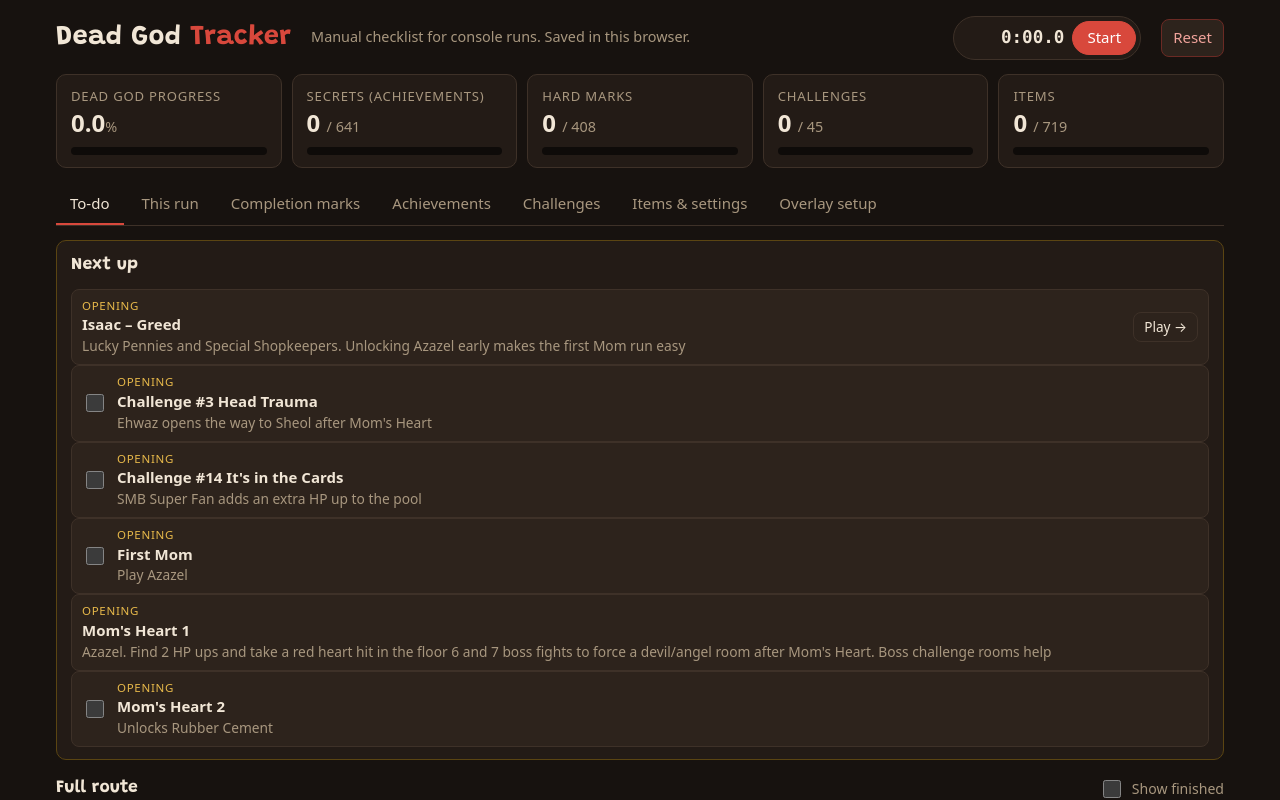
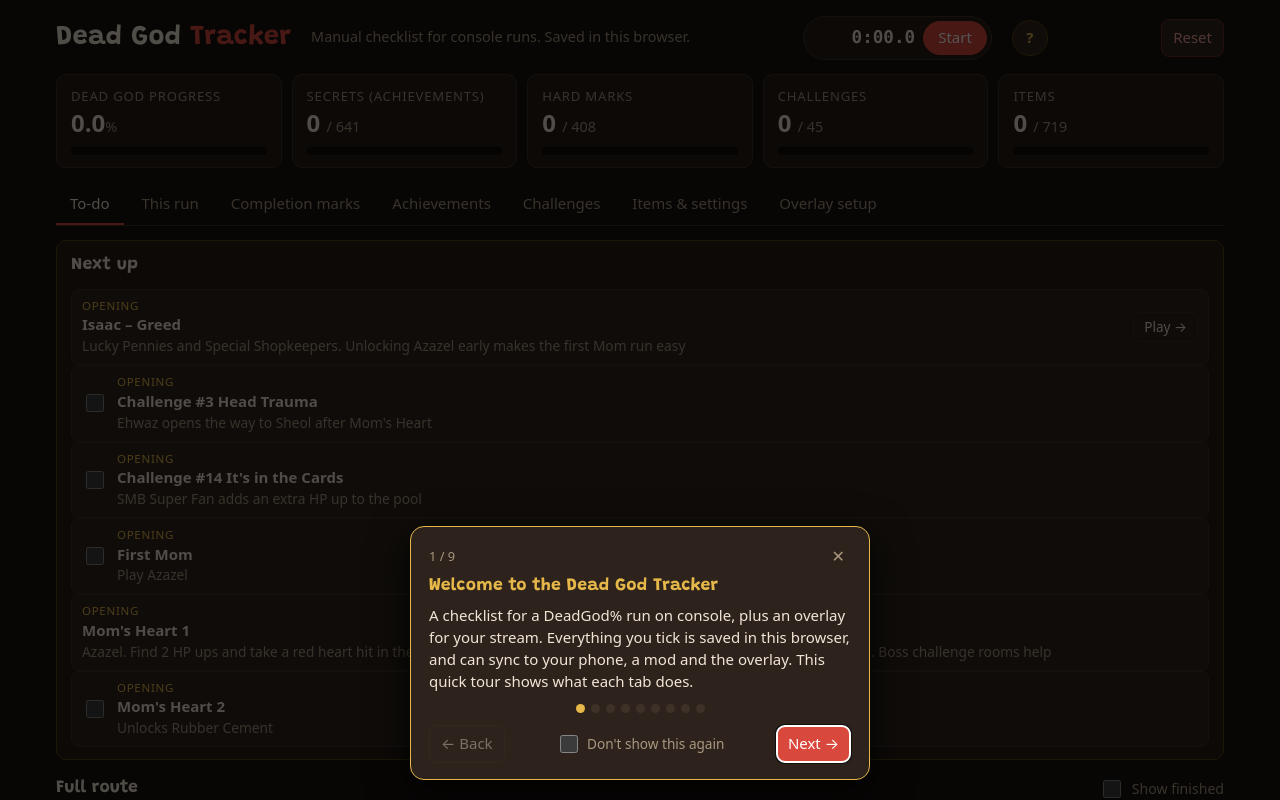
Before and after one commit to snuggiettv/deadgodtracker, a plain HTML site: page index.html in a window 1280 px wide. Shown: the top 800 px of the page. Drawn offline with Linux system fonts and the light colour scheme.

Commit message:
Add a first-visit tour with Back/Next, don't-show-again and a ? button to replay it
Co-Authored-By: Claude Opus 5.5 <noreply@anthropic.com>
Claude-Session: https://claude.ai/code/session_012YaRspf8fRYY6VTo9w4U76

```diff
--- a/css/style.css
+++ b/css/style.css
@@ -174,3 +174,30 @@ details.phase .pnote { color: var(--muted); font-size: .88rem; margin: 0 14px 8p
   .stat .label { font-size: .7rem; }
 }
 .task.optional .tt::after { content: " (optional)"; color: var(--muted); font-weight: 400; font-size: .85rem; }
+
+/* help + tour */
+.help-btn { width: 36px; height: 36px; padding: 0; border-radius: 50%; font-weight: 700; color: var(--gold); border-color: #5b4512; }
+.htimer ~ .help-btn { margin-left: 0; }
+.tour[hidden] { display: none; }
+.tour-backdrop { position: fixed; inset: 0; background: #000a; z-index: 50; }
+.tour-hl { position: relative; z-index: 51; outline: 3px solid var(--gold); outline-offset: 4px; border-radius: 10px; background: var(--panel); box-shadow: 0 0 0 9999px transparent; }
+.tour-card {
+  position: fixed; z-index: 52; left: 50%; bottom: 20px; transform: translateX(-50%);
+  width: min(460px, calc(100% - 24px)); background: var(--panel-2); border: 1px solid var(--gold);
+  border-radius: 14px; padding: 16px 18px; box-shadow: 0 12px 40px #000c;
+}
+.tour-top { display: flex; justify-content: space-between; align-items: center; color: var(--muted); font-size: .8rem; }
+.tour-x { border: 0; background: none; padding: 2px 6px; font-size: 1rem; color: var(--muted); }
+.tour-card h3 { margin: 4px 0 6px; color: var(--gold); }
+.tour-body { margin: 0 0 12px; }
+.tour-dots { display: flex; gap: 6px; justify-content: center; margin-bottom: 12px; }
+.tour-dot { width: 9px; height: 9px; padding: 0; border-radius: 50%; background: var(--line); border: 0; }
+.tour-dot.on { background: var(--gold); }
+.tour-nav { display: flex; align-items: center; gap: 8px; flex-wrap: wrap; }
+.tour-nav .tour-dont { flex: 1; justify-content: center; display: inline-flex; gap: 6px; align-items: center; color: var(--muted); font-size: .85rem; }
+.tour-nav button:disabled { opacity: .4; cursor: default; }
+@media (max-width: 560px) {
+  .tour-card { bottom: 10px; padding: 14px; }
+  .tour-nav .tour-dont { order: 3; flex-basis: 100%; }
+  .tour-nav .tour-prev, .tour-nav .tour-next { flex: 1; }
+}
--- a/index.html
+++ b/index.html
@@ -17,6 +17,7 @@
       <span class="htime" id="htime">0:00.0</span>
       <button class="primary" id="htoggle">Start</button>
     </div>
+    <button class="help-btn" id="help-btn" title="How this works (tour)" aria-label="Open the tour">?</button>
     <button class="reset-btn" id="reset-top" title="Clear all progress">Reset</button>
   </header>
 
@@ -213,5 +214,6 @@
 <script src="data/route.js?v=6336ce3"></script>
 <script src="js/todo.js?v=6336ce3"></script>
 <script src="js/app.js?v=6336ce3"></script>
+<script src="js/tour.js?v=x"></script>
 </body>
 </html>
--- /dev/null
+++ b/js/tour.js
@@ -0,0 +1,96 @@
+/* First-visit walkthrough: steps through each tab with Back / Next and highlights what it does.
+   "Don't show this again" is remembered per browser. The ? button in the header replays it. */
+(function () {
+  'use strict';
+  const KEY = 'deadgod-tracker:tour-done';
+  const STEPS = [
+    { title: 'Welcome to the Dead God Tracker', body: 'A checklist for a DeadGod% run on console, plus an overlay for your stream. Everything you tick is saved in this browser, and can sync to your phone, a mod and the overlay. This quick tour shows what each tab does.' },
+    { tab: 'todo', target: '[data-tab="todo"]', title: 'To-do', body: 'Your route, step by step (adapted from D0ggy\'s and neonomi\'s splits). Next up shows what to play now. Steps tick themselves off as you earn marks, and Play → jumps straight into that character.' },
+    { tab: 'run', target: '[data-tab="run"]', title: 'This run', body: 'The page to keep open while you play. Start the speedrun timer, pick who you\'re playing, choose Normal or Hard, then tap each boss as you beat it. Big buttons, so it works well for a mod on a phone.' },
+    { tab: 'marks', target: '[data-tab="marks"]', title: 'Completion marks', body: 'All 34 characters × 12 marks in one grid. Click a mark to cycle none → Normal → Hard (Greed → Greedier). Marks also tick the achievements they unlock.' },
+    { tab: 'achievements', target: '[data-tab="achievements"]', title: 'Achievements', body: 'All 641 secrets with how to unlock each one. Search by name or #id, and filter to what\'s still locked.' },
+    { tab: 'challenges', target: '[data-tab="challenges"]', title: 'Challenges', body: 'The 45 challenges and their rewards. Ticking one here ticks its reward achievement too.' },
+    { tab: 'items', target: '#sync-card', title: 'Sync, mods and backups', body: 'Turn on sync to link your phone, other browsers and the overlay. You\'ll get a room code and an editor link for a mod. Keep both private and off stream. This tab also has the item counter, settings and backups.' },
+    { tab: 'overlay', target: '[data-tab="overlay"]', title: 'Overlay setup', body: 'Pick a view (summary, progress bar, mark grid, next up, timer, this run), copy the link, and add it as a browser source in OBS or Meld. The preview shows what viewers will see.' },
+    { target: '#htimer', title: 'Timer and Reset', body: 'The speedrun timer is always up here. Reset clears your progress, asks first, and gives you 15 seconds to undo. That\'s it, good luck on the road to Dead God!' },
+  ];
+
+  let i = 0, root = null, lastHl = [];
+  const $ = (s) => document.querySelector(s);
+
+  function seen() { try { return localStorage.getItem(KEY) === '1'; } catch (_) { return false; } }
+  function setSeen(v) { try { if (v) localStorage.setItem(KEY, '1'); else localStorage.removeItem(KEY); } catch (_) { /* ignore */ } }
+
+  function build() {
+    root = document.createElement('div');
+    root.className = 'tour';
+    root.innerHTML = `
+      <div class="tour-backdrop"></div>
+      <div class="tour-card" role="dialog" aria-modal="true" aria-labelledby="tour-title">
+        <div class="tour-top"><span class="tour-step"></span><button class="tour-x" aria-label="Close tour">✕</button></div>
+        <h3 id="tour-title"></h3>
+        <p class="tour-body"></p>
+        <div class="tour-dots"></div>
+        <div class="tour-nav">
+          <button class="tour-prev">← Back</button>
+          <label class="tour-dont"><input type="checkbox"> Don't show this again</label>
+          <button class="tour-next primary">Next →</button>
+        </div>
+      </div>`;
+    document.body.append(root);
+    root.querySelector('.tour-x').onclick = close;
+    root.querySelector('.tour-backdrop').onclick = close;
+    root.querySelector('.tour-prev').onclick = () => go(i - 1);
+    root.querySelector('.tour-next').onclick = () => (i === STEPS.length - 1 ? close() : go(i + 1));
+    root.querySelector('.tour-dont input').onchange = (e) => setSeen(e.target.checked);
+    root.querySelector('.tour-dots').append(...STEPS.map((_, n) => {
+      const d = document.createElement('button'); d.className = 'tour-dot'; d.setAttribute('aria-label', 'Step ' + (n + 1)); d.onclick = () => go(n); return d;
+    }));
+    document.addEventListener('keydown', onKey);
+  }
+
+  function onKey(e) {
+    if (!root || root.hidden) return;
+    if (e.key === 'ArrowRight') { e.preventDefault(); root.querySelector('.tour-next').click(); }
+    else if (e.key === 'ArrowLeft') { e.preventDefault(); if (i > 0) go(i - 1); }
+    else if (e.key === 'Escape') close();
+  }
+
+  function go(n) {
+    i = Math.max(0, Math.min(STEPS.length - 1, n));
+    const st = STEPS[i];
+    if (st.tab) { const b = $(`nav.tabs [data-tab="${st.tab}"]`); if (b) b.click(); }
+    lastHl.forEach((el) => el.classList.remove('tour-hl'));
+    lastHl = [];
+    if (st.target) {
+      const el = $(st.target);
+      if (el) { el.classList.add('tour-hl'); lastHl.push(el); window.scrollTo({ top: Math.max(0, el.getBoundingClientRect().top + window.scrollY - 90), behavior: 'smooth' }); }
+    } else window.scrollTo({ top: 0, behavior: 'smooth' });
+    root.querySelector('.tour-step').textContent = `${i + 1} / ${STEPS.length}`;
+    root.querySelector('#tour-title').textContent = st.title;
+    root.querySelector('.tour-body').textContent = st.body;
+    root.querySelector('.tour-prev').disabled = i === 0;
+    root.querySelector('.tour-next').textContent = i === STEPS.length - 1 ? 'Finish' : 'Next →';
+    root.querySelectorAll('.tour-dot').forEach((d, n) => d.classList.toggle('on', n === i));
+    root.querySelector('.tour-next').focus({ preventScroll: true });
+  }
+
+  function open() {
+    if (!root) build();
+    root.hidden = false;
+    root.querySelector('.tour-dont input').checked = seen();
+    go(0);
+  }
+  function close() {
+    if (!root) return;
+    root.hidden = true;
+    lastHl.forEach((el) => el.classList.remove('tour-hl'));
+    lastHl = [];
+    const todo = $('nav.tabs [data-tab="todo"]'); if (todo) todo.click();
+    window.scrollTo({ top: 0 });
+  }
+
+  document.getElementById('help-btn').addEventListener('click', open);
+  if (!seen()) setTimeout(open, 400);
+  window.DGTour = { open };
+})();
```
Also changed, not shown: 1 other file.
